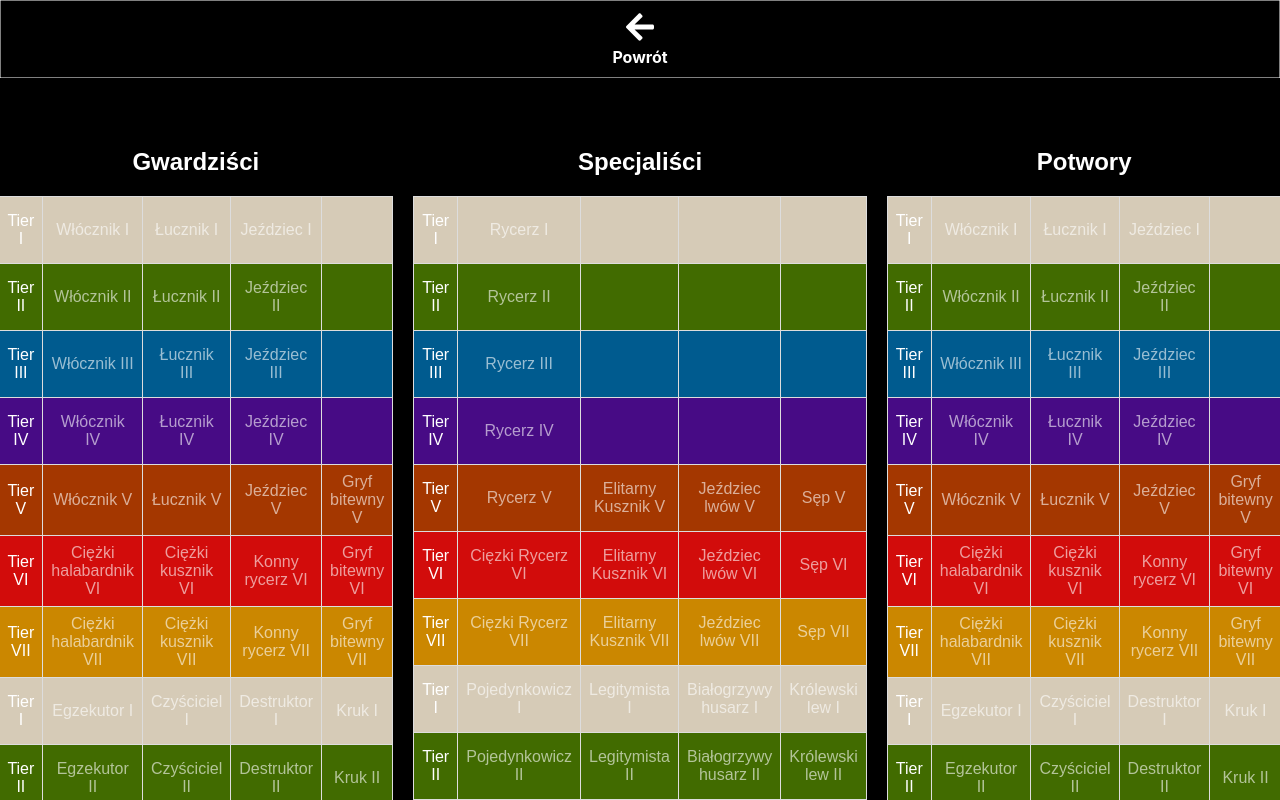
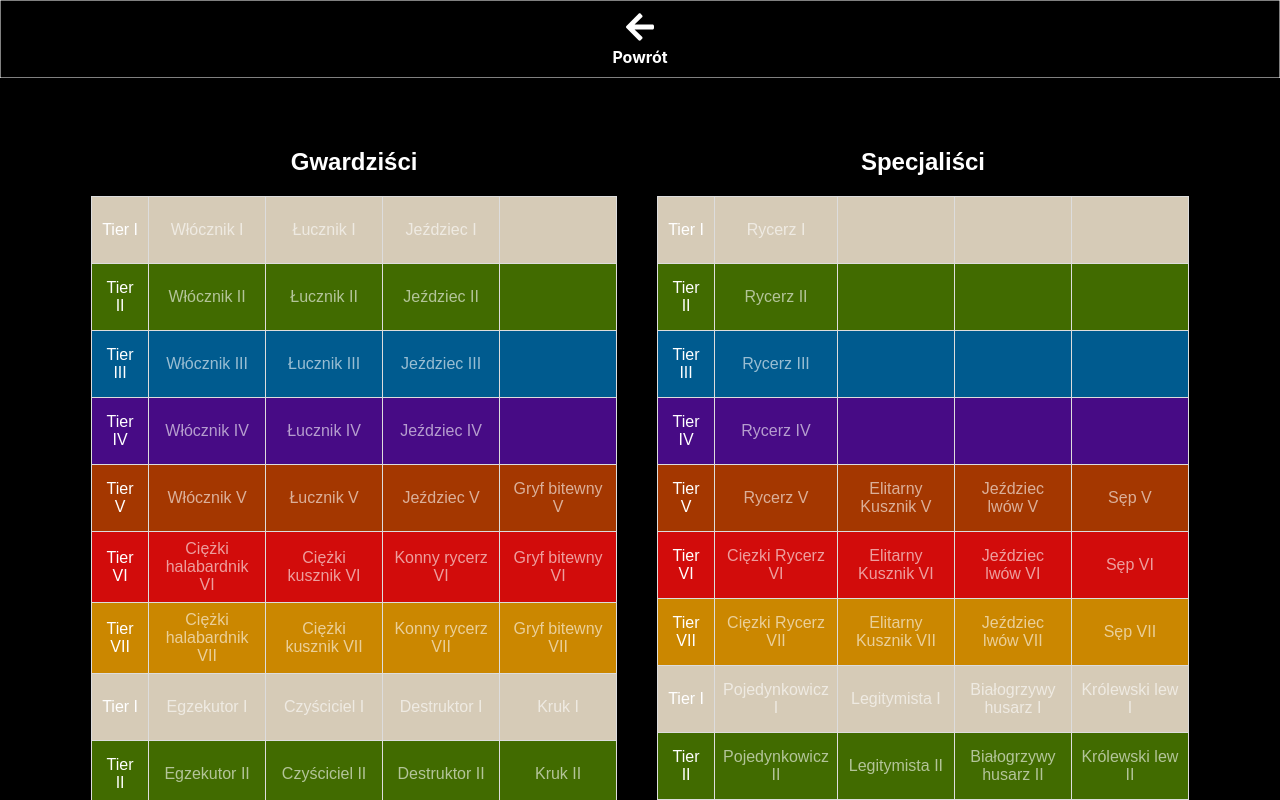
Before and after one commit to przemekpia/TBCalculator, a React (Create React App) app: page / in a window 1280 px wide. Both pictures are taken after a click on the element "Armia". Shown: the top 800 px of the page. Built offline with nearby package versions, Linux system fonts and the light colour scheme.

Commit message:
Styles fixing

```diff
--- a/src/App.css
+++ b/src/App.css
@@ -68,6 +68,7 @@ th {
 
 .App {
   min-height: 100vh;
+  height: auto;
   width: 100%;
   color: white;
   margin: auto;
--- a/src/components/MainBar/ArmySettings.js
+++ b/src/components/MainBar/ArmySettings.js
@@ -54,8 +54,20 @@ const ArmySettings = ({ isOpen }) => {
       "Jeździec lwów VII",
       "Sęp VII",
     ],
-    ["Tier I", "Pojedynkowicz I", "Legitymista I", "Białogrzywy husarz I", "Królewski lew I"],
-    ["Tier II", "Pojedynkowicz II", "Legitymista II", "Białogrzywy husarz II", "Królewski lew II"],
+    [
+      "Tier I",
+      "Pojedynkowicz I",
+      "Legitymista I",
+      "Białogrzywy husarz I",
+      "Królewski lew I",
+    ],
+    [
+      "Tier II",
+      "Pojedynkowicz II",
+      "Legitymista II",
+      "Białogrzywy husarz II",
+      "Królewski lew II",
+    ],
   ];
 
   const rowsMonsters = [
@@ -82,25 +94,46 @@ const ArmySettings = ({ isOpen }) => {
     ["Tier II", "Egzekutor II", "Czyściciel II", "Destruktor II", "Kruk II"],
   ];
 
-  const [selectedCells, setSelectedCells] = useState([]);
+  const [selectedCellsGuards, setSelectedCellsGuards] = useState([]);
+  const [selectedCellsSpecialists, setSelectedCellsSpecialists] = useState([]);
+  const [selectedCellsMonsters, setSelectedCellsMonsters] = useState([]);
 
-  const handleClick = (rowIndex, colIndex, cell) => {
+  const handleClick = (rowIndex, colIndex, cell, type) => {
     if (colIndex === 0 || cell === "") {
       return;
     }
     const cellKey = `${rowIndex}-${colIndex}`;
-    setSelectedCells((prevSelectedCells) =>
+    switch (type) {
+      case "guards":
+        setSelectedCellsGuards((prevSelectedCells) =>
           prevSelectedCells.includes(cellKey)
             ? prevSelectedCells.filter((key) => key !== cellKey)
             : [...prevSelectedCells, cellKey]
         );
+        break;
+      case "specialists":
+        setSelectedCellsSpecialists((prevSelectedCells) =>
+          prevSelectedCells.includes(cellKey)
+            ? prevSelectedCells.filter((key) => key !== cellKey)
+            : [...prevSelectedCells, cellKey]
+        );
+        break;
+      case "monsters":
+        setSelectedCellsMonsters((prevSelectedCells) =>
+          prevSelectedCells.includes(cellKey)
+            ? prevSelectedCells.filter((key) => key !== cellKey)
+            : [...prevSelectedCells, cellKey]
+        );
+        break;
+      default:
+        break;
+    }
   };
 
   const tableContainerStyle = {
     display: "flex",
-    justifyContent: "center",
-    alignItems: "flex-start",
-    marginBottom: "20px",
+    flexDirection: "column",
+    alignItems: "center"
   };
 
   const tableStyle = {
@@ -150,25 +183,10 @@ const ArmySettings = ({ isOpen }) => {
       }}
     >
       <div style={tableContainerStyle}>
-        <div>
+        <div style={{ display: "flex"}}>
+          <div style={{ marginRight: "20px" }}>
             <h2 style={{ marginBottom: "10px" }}>Gwardziści</h2>
             <table style={tableStyle}>
-            {/* <thead>
-              <tr>
-                {columns.map((col, index) => (
-                  <th
-                    key={index}
-                    style={{
-                      ...thTdStyle,
-                      width: index === 0 ? "70px" : "100px",
-                      opacity: 1,
-                    }}
-                  >
-                    {col}
-                  </th>
-                ))}
-              </tr>
-            </thead> */}
               <tbody>
                 {rowsGuards.map((row, rowIndex) => (
                   <tr
@@ -179,7 +197,102 @@ const ArmySettings = ({ isOpen }) => {
                       const isHeaderCell = cellIndex === 0;
                       const isEmptyCell = cell === "";
                       const cellKey = `${rowIndex}-${cellIndex}`;
-                    const isSelected = selectedCells.includes(cellKey);
+                      const isSelected = selectedCellsGuards.includes(cellKey);
+                      const cellStyle = isSelected
+                        ? selectedTdStyle
+                        : {
+                            ...thTdStyle,
+                            width: cellIndex === 0 ? "40px" : "100px",
+                            cursor:
+                              isHeaderCell || isEmptyCell
+                                ? "default"
+                                : "pointer",
+                          };
+                      if (cellIndex === 0) {
+                        cellStyle.opacity = 1;
+                      }
+                      return (
+                        <td
+                          key={cellIndex}
+                          style={cellStyle}
+                          onClick={() =>
+                            handleClick(rowIndex, cellIndex, cell, "guards")
+                          }
+                        >
+                          {cell}
+                        </td>
+                      );
+                    })}
+                  </tr>
+                ))}
+              </tbody>
+            </table>
+          </div>
+          <div>
+            <h2 style={{ marginBottom: "10px" }}>Specjaliści</h2>
+            <table style={tableStyle}>
+              <tbody>
+                {rowsSpecialists.map((row, rowIndex) => (
+                  <tr
+                    key={rowIndex}
+                    style={{ backgroundColor: rowColors[rowIndex] }}
+                  >
+                    {row.map((cell, cellIndex) => {
+                      const isHeaderCell = cellIndex === 0;
+                      const isEmptyCell = cell === "";
+                      const cellKey = `${rowIndex}-${cellIndex}`;
+                      const isSelected =
+                        selectedCellsSpecialists.includes(cellKey);
+                      const cellStyle = isSelected
+                        ? selectedTdStyle
+                        : {
+                            ...thTdStyle,
+                            width: cellIndex === 0 ? "40px" : "100px",
+                            cursor:
+                              isHeaderCell || isEmptyCell
+                                ? "default"
+                                : "pointer",
+                          };
+                      if (cellIndex === 0) {
+                        cellStyle.opacity = 1;
+                      }
+                      return (
+                        <td
+                          key={cellIndex}
+                          style={cellStyle}
+                          onClick={() =>
+                            handleClick(
+                              rowIndex,
+                              cellIndex,
+                              cell,
+                              "specialists"
+                            )
+                          }
+                        >
+                          {cell}
+                        </td>
+                      );
+                    })}
+                  </tr>
+                ))}
+              </tbody>
+            </table>
+          </div>
+        </div>
+        <div>
+          <h2 style={{ marginBottom: "10px" }}>Potwory</h2>
+          <table style={tableStyle}>
+            <tbody>
+              {rowsMonsters.map((row, rowIndex) => (
+                <tr
+                  key={rowIndex}
+                  style={{ backgroundColor: rowColors[rowIndex] }}
+                >
+                  {row.map((cell, cellIndex) => {
+                    const isHeaderCell = cellIndex === 0;
+                    const isEmptyCell = cell === "";
+                    const cellKey = `${rowIndex}-${cellIndex}`;
+                    const isSelected = selectedCellsMonsters.includes(cellKey);
                     const cellStyle = isSelected
                       ? selectedTdStyle
                       : {
@@ -195,113 +308,9 @@ const ArmySettings = ({ isOpen }) => {
                       <td
                         key={cellIndex}
                         style={cellStyle}
-                        onClick={() => handleClick(rowIndex, cellIndex, cell)}
-                      >
-                        {cell}
-                      </td>
-                    );
-                  })}
-                </tr>
-              ))}
-            </tbody>
-          </table>
-        </div>
-        <div>
-          <h2 style={{ marginBottom: "10px" }}>Specjaliści</h2>
-          <table style={tableStyle}>
-            {/* <thead>
-              <tr>
-                {columns.map((col, index) => (
-                  <th
-                    key={index}
-                    style={{
-                      ...thTdStyle,
-                      width: index === 0 ? "70px" : "100px",
-                      opacity: 1,
-                    }}
-                  >
-                    {col}
-                  </th>
-                ))}
-              </tr>
-            </thead> */}
-            <tbody>
-              {rowsSpecialists.map((row, rowIndex) => (
-                <tr key={rowIndex} style={{ backgroundColor: rowColors[rowIndex] }}>
-                  {row.map((cell, cellIndex) => {
-                    const isHeaderCell = cellIndex === 0;
-                    const isEmptyCell = cell === "";
-                    const cellKey = `${rowIndex}-${cellIndex}`;
-                    const isSelected = selectedCells.includes(cellKey);
-                    const cellStyle = isSelected
-                      ? selectedTdStyle
-                      : {
-                          ...thTdStyle,
-                          width: cellIndex === 0 ? "40px" : "100px",
-                          cursor:
-                            isHeaderCell || isEmptyCell ? "default" : "pointer",
-                        };
-                    if (cellIndex === 0) {
-                      cellStyle.opacity = 1;
+                        onClick={() =>
+                          handleClick(rowIndex, cellIndex, cell, "monsters")
                         }
-                    return (
-                      <td
-                        key={cellIndex}
-                        style={cellStyle}
-                        onClick={() => handleClick(rowIndex, cellIndex, cell)}
-                      >
-                        {cell}
-                      </td>
-                    );
-                  })}
-                </tr>
-              ))}
-            </tbody>
-          </table>
-        </div>
-        <div>
-          <h2 style={{ marginBottom: "10px" }}>Potwory</h2>
-          <table style={tableStyle}>
-            {/* <thead>
-              <tr>
-                {columns.map((col, index) => (
-                  <th
-                    key={index}
-                    style={{
-                      ...thTdStyle,
-                      width: index === 0 ? "70px" : "100px",
-                      opacity: 1,
-                    }}
-                  >
-                    {col}
-                  </th>
-                ))}
-              </tr>
-            </thead> */}
-            <tbody>
-              {rowsMonsters.map((row, rowIndex) => (
-                <tr key={rowIndex} style={{ backgroundColor: rowColors[rowIndex] }}>
-                  {row.map((cell, cellIndex) => {
-                    const isHeaderCell = cellIndex === 0;
-                    const isEmptyCell = cell === "";
-                    const cellKey = `${rowIndex}-${cellIndex}`;
-                    const isSelected = selectedCells.includes(cellKey);
-                    const cellStyle = isSelected
-                      ? selectedTdStyle
-                      : {
-                          ...thTdStyle,
-                          width: cellIndex === 0 ? "40px" : "100px",
-                          cursor:
-                            isHeaderCell || isEmptyCell ? "default" : "pointer",
-                        };
-                    if (cellIndex === 0) {
-                      cellStyle.opacity = 1;
-                    }
-                    return (
-                      <td
-                        key={cellIndex}
-                        style={cellStyle}
-                        onClick={() => handleClick(rowIndex, cellIndex, cell)}
                       >
                         {cell}
                       </td>
```
Lines whose indentation alone changed are shown as unchanged.
